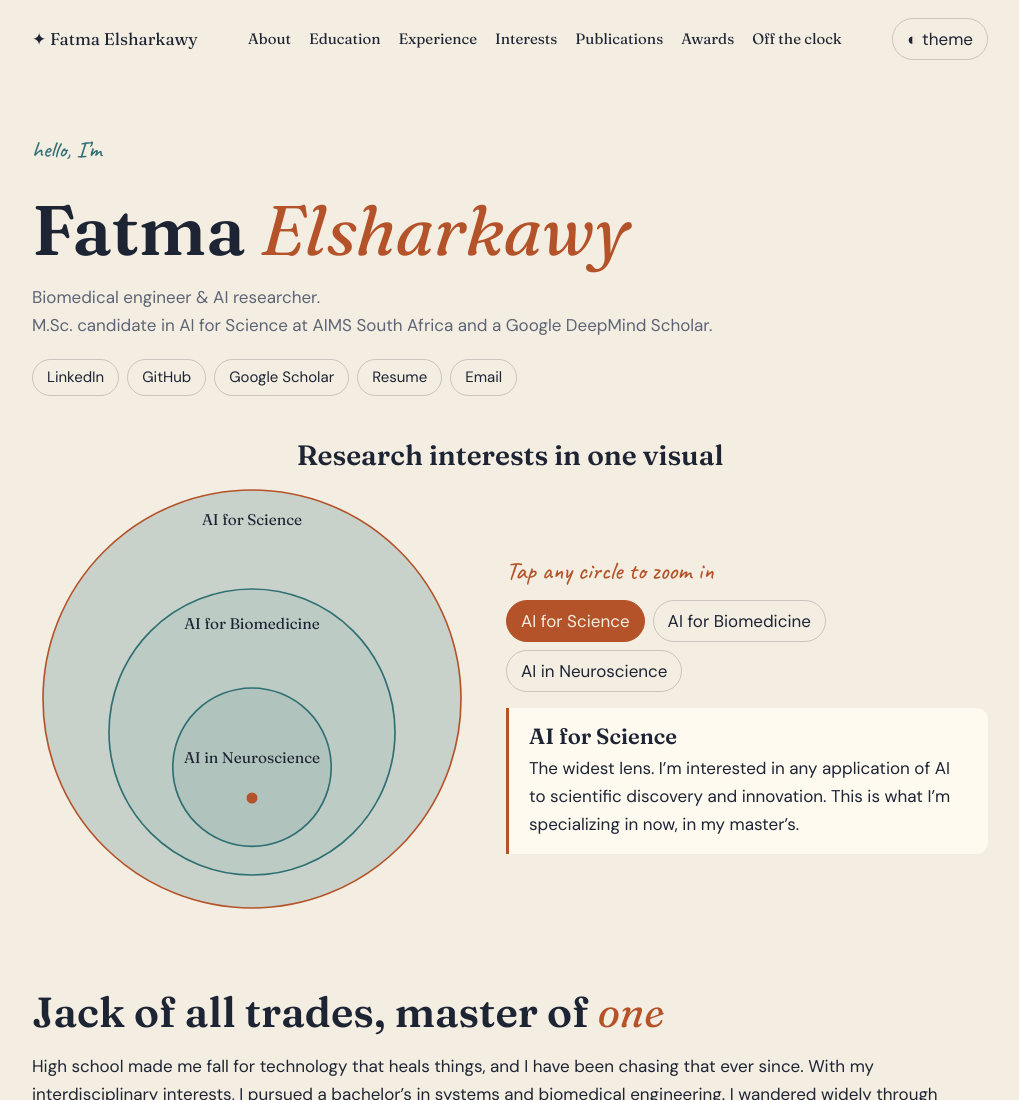
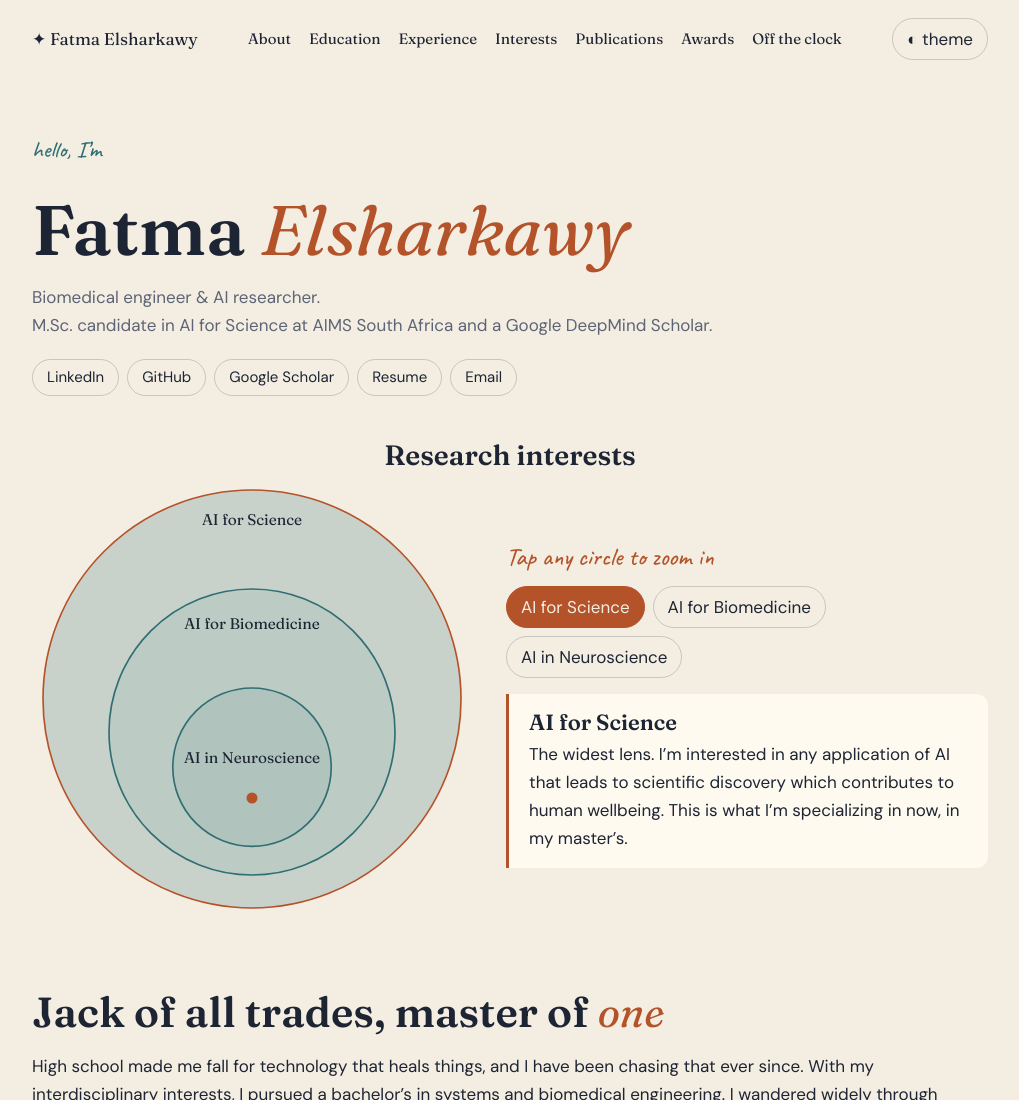
Before and after one commit to FatmaElsharkawy/FatmaElsharkawy.github.io, a plain HTML site: page index.html in a window 1280 px wide. Shown: the top 1100 px of the page, without its empty margins (130-1149 px from the left). Drawn offline with Linux system fonts and the light colour scheme.

Commit message:
Update research interests description and titles

```diff
--- a/index.html
+++ b/index.html
@@ -87,7 +87,7 @@ footer{text-align:center;padding:70px 22px 50px;color:var(--muted)}footer h2{col
 <div class="chips"><a href="https://linkedin.com/in/fatma-s-elsharkawy">LinkedIn</a><a href="https://github.com/FatmaElsharkawy">GitHub</a><a href="https://scholar.google.com/citations?hl=en&amp;user=Dou9azwAAAAJ">Google Scholar</a><a href="Fatma_Elsharkawy_Resume.pdf">Resume</a><a href="mailto:fatmaselsharkawy@gmail.com">Email</a></div>
 </div>
 <div class="vis">
-<h3 class="vt">Research interests in one visual</h3>
+<h3 class="vt">Research interests</h3>
 <div class="vgrid"><svg id="rings" class="pulse" viewBox="0 0 400 400" role="group" aria-label="Three concentric research interests">
 <circle class="r" id="r0" cx="200" cy="200" r="190" tabindex="0"/><circle class="r" id="r1" cx="200" cy="230" r="130" tabindex="0"/><circle class="r" id="r2" cx="200" cy="262" r="72" tabindex="0"/>
 <text x="200" y="42">AI for Science</text><text x="200" y="136">AI for Biomedicine</text><text x="200" y="258">AI in Neuroscience</text>
@@ -143,7 +143,7 @@ footer{text-align:center;padding:70px 22px 50px;color:var(--muted)}footer h2{col
 <script>
 var $=function(i){return document.getElementById(i)};
 $("th").onclick=function(){var d=document.documentElement,dk=matchMedia("(prefers-color-scheme:dark)").matches;var cur=d.dataset.theme||(dk?"dark":"light");d.dataset.theme=cur==="dark"?"light":"dark"};
-var R=[{t:"AI for Science",x:"The widest lens. I’m interested in any application of AI to scientific discovery and innovation. This is what I’m specializing in now, in my master’s."},
+var R=[{t:"AI for Science",x:"The widest lens. I’m interested in any application of AI that leads to scientific discovery which contributes to human wellbeing. This is what I’m specializing in now, in my master’s."},
 {t:"AI for Biomedicine",x:"The narrower circle, where I’ve done most of my building as a biomedical engineer, from diagnostic AI models to neuroprosthetics and neuroimaging."},
 {t:"AI in Neuroscience",x:"The narrowest lens. My specific interest is the two-way exchange between AI and neuroscience. I believe brain science can inspire more robust AI models, especially in cognition. At the same time, AI has great potential to accelerate neuroscience discovery, especially in understanding neurological disorders."}];
 function ring(i){$("rings").classList.remove("pulse");[0,1,2].forEach(function(k){$("r"+k).classList.toggle("on",k===i);$("t"+k).classList.toggle("on",k===i)});$("rp").innerHTML="<h3>"+R[i].t+"</h3>"+R[i].x}
```
